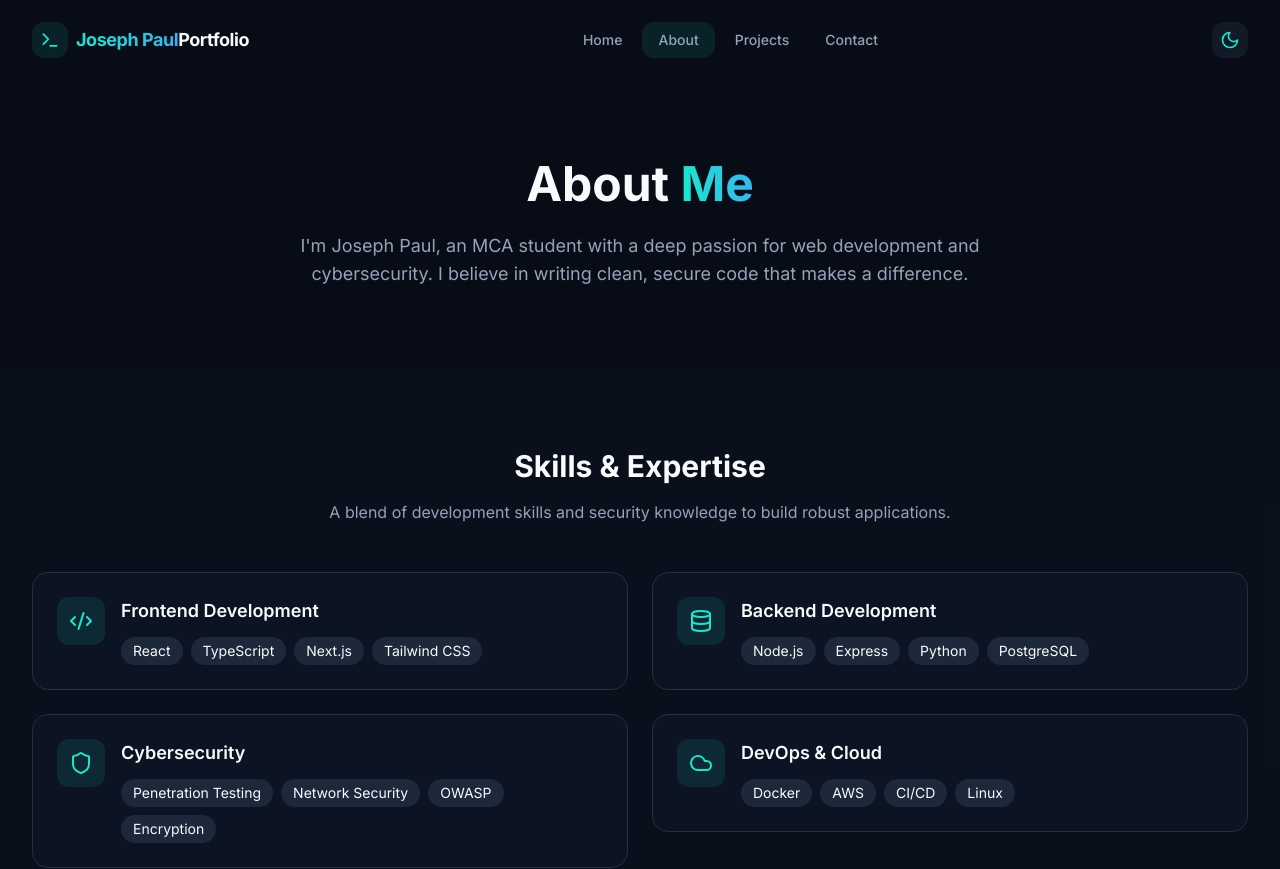
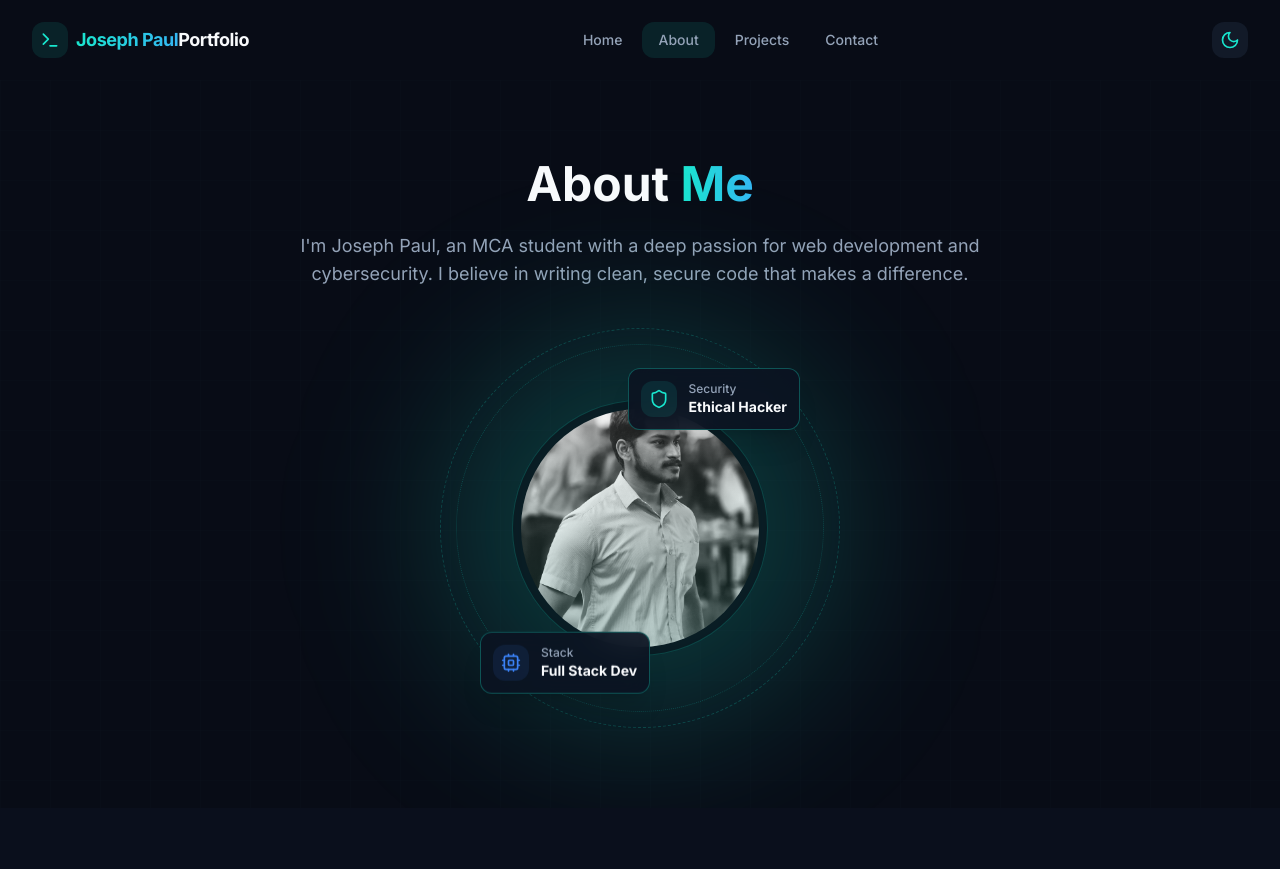
Before and after one commit to Joseph101Gitup/Portfolio-React-official-, a React (Vite) app: page /about in a window 1280 px wide. Shown: the top 869 px of the page. Built offline with nearby package versions, Linux system fonts and the light colour scheme; the HTML template or start-up script is replaced by a standard one.

Commit message:
Updated About

```diff
--- a/src/pages/About.tsx
+++ b/src/pages/About.tsx
@@ -4,8 +4,11 @@ import { AnimatedSection, StaggerContainer, StaggerItem } from "@/components/Ani
 import {
   Code2, Shield, Database, Cloud,
   Briefcase, GraduationCap, Award,
-  Terminal, Globe, Lock
+  Terminal, Globe, Lock, Cpu, Zap
 } from "lucide-react";
+
+// Placeholder image - Replace with your actual photo URL
+const PROFILE_IMAGE = "/profile.jpeg";
 
 const skills = [
   { name: "Frontend Development", icon: Code2, items: ["React", "TypeScript", "Next.js", "Tailwind CSS"] },
@@ -65,10 +68,10 @@ export default function About() {
   return (
     <PageTransition>
       {/* Header */}
-      <section className="py-20 relative overflow-hidden">
+      <section className="pt-20 pb-10 relative overflow-hidden">
         <div className="absolute inset-0 cyber-grid opacity-20" />
         <div className="section-container relative z-10">
-          <AnimatedSection className="text-center max-w-3xl mx-auto">
+          <AnimatedSection className="text-center max-w-3xl mx-auto mb-10">
             <h1 className="text-4xl md:text-5xl font-bold mb-6">
               About <span className="gradient-text">Me</span>
             </h1>
@@ -76,6 +79,104 @@ export default function About() {
               I'm Joseph Paul, an MCA student with a deep passion for web development and cybersecurity.
               I believe in writing clean, secure code that makes a difference.
             </p>
+          </AnimatedSection>
+
+          {/* --- NEW INTERACTIVE IMAGE SECTION --- */}
+          <AnimatedSection className="flex justify-center pb-10">
+            <motion.div
+              className="relative w-full max-w-[400px] aspect-square flex items-center justify-center group"
+              initial="initial"
+              whileHover="hover"
+            >
+              {/* Animated Background Glow */}
+              <div className="absolute inset-0 bg-primary/20 rounded-full blur-[80px] group-hover:bg-primary/30 transition-colors duration-500" />
+
+              {/* Rotating Border Rings */}
+              <motion.div
+                animate={{ rotate: 360 }}
+                transition={{ duration: 20, repeat: Infinity, ease: "linear" }}
+                className="absolute inset-0 rounded-full border border-dashed border-primary/20"
+              />
+              <motion.div
+                animate={{ rotate: -360 }}
+                transition={{ duration: 15, repeat: Infinity, ease: "linear" }}
+                className="absolute inset-4 rounded-full border border-dotted border-primary/20"
+              />
+
+              {/* Main Profile Image */}
+              <div className="relative z-10 w-64 h-64 rounded-full p-2 bg-background/50 backdrop-blur-sm border border-primary/20">
+                <div className="w-full h-full rounded-full overflow-hidden relative">
+                  <img
+                    src={PROFILE_IMAGE}
+                    alt="Joseph Paul"
+                    className="w-full h-full object-cover grayscale group-hover:grayscale-0 transition-all duration-500"
+                  />
+                  {/* Cyber Overlay effect */}
+                  <div className="absolute inset-0 bg-gradient-to-t from-primary/20 to-transparent opacity-50 group-hover:opacity-0 transition-opacity" />
+                </div>
+              </div>
+
+              {/* Floating Badge 1 - Top Right */}
+              <motion.div
+                variants={{
+                  initial: { x: 0, y: 0 },
+                  hover: { x: 40, y: -20 }
+                }}
+                className="absolute top-10 right-10 z-20"
+              >
+                <motion.div
+                  animate={{ y: [0, -10, 0] }}
+                  transition={{ duration: 3, repeat: Infinity, ease: "easeInOut" }}
+                  className="bg-card/90 backdrop-blur-md border border-primary/30 p-3 rounded-xl shadow-xl flex items-center gap-3"
+                >
+                  <div className="p-2 bg-primary/10 rounded-lg">
+                    <Shield className="w-5 h-5 text-primary" />
+                  </div>
+                  <div>
+                    <p className="text-xs text-muted-foreground font-medium">Security</p>
+                    <p className="text-sm font-bold">Ethical Hacker</p>
+                  </div>
+                </motion.div>
+              </motion.div>
+
+              {/* Floating Badge 2 - Bottom Left */}
+              <motion.div
+                variants={{
+                  initial: { x: 0, y: 0 },
+                  hover: { x: -40, y: 20 }
+                }}
+                className="absolute bottom-10 left-10 z-20"
+              >
+                <motion.div
+                  animate={{ y: [0, 10, 0] }}
+                  transition={{ duration: 4, repeat: Infinity, ease: "easeInOut", delay: 1 }}
+                  className="bg-card/90 backdrop-blur-md border border-primary/30 p-3 rounded-xl shadow-xl flex items-center gap-3"
+                >
+                  <div className="p-2 bg-blue-500/10 rounded-lg">
+                    <Cpu className="w-5 h-5 text-blue-500" />
+                  </div>
+                  <div>
+                    <p className="text-xs text-muted-foreground font-medium">Stack</p>
+                    <p className="text-sm font-bold">Full Stack Dev</p>
+                  </div>
+                </motion.div>
+              </motion.div>
+
+               {/* Floating Badge 3 - Bottom Right (Small) */}
+               <motion.div
+                variants={{
+                  initial: { scale: 0.8, opacity: 0 },
+                  hover: { scale: 1, opacity: 1, x: 20 }
+                }}
+                className="absolute bottom-20 right-0 z-20"
+              >
+                <div className="bg-primary text-primary-foreground px-3 py-1 rounded-full text-xs font-bold shadow-lg flex items-center gap-2">
+                  <Zap className="w-3 h-3 fill-current" />
+                  <span>Open to Work</span>
+                </div>
+              </motion.div>
+
+            </motion.div>
           </AnimatedSection>
         </div>
       </section>
```
Also changed, not shown: public/profile.jpeg (added).
